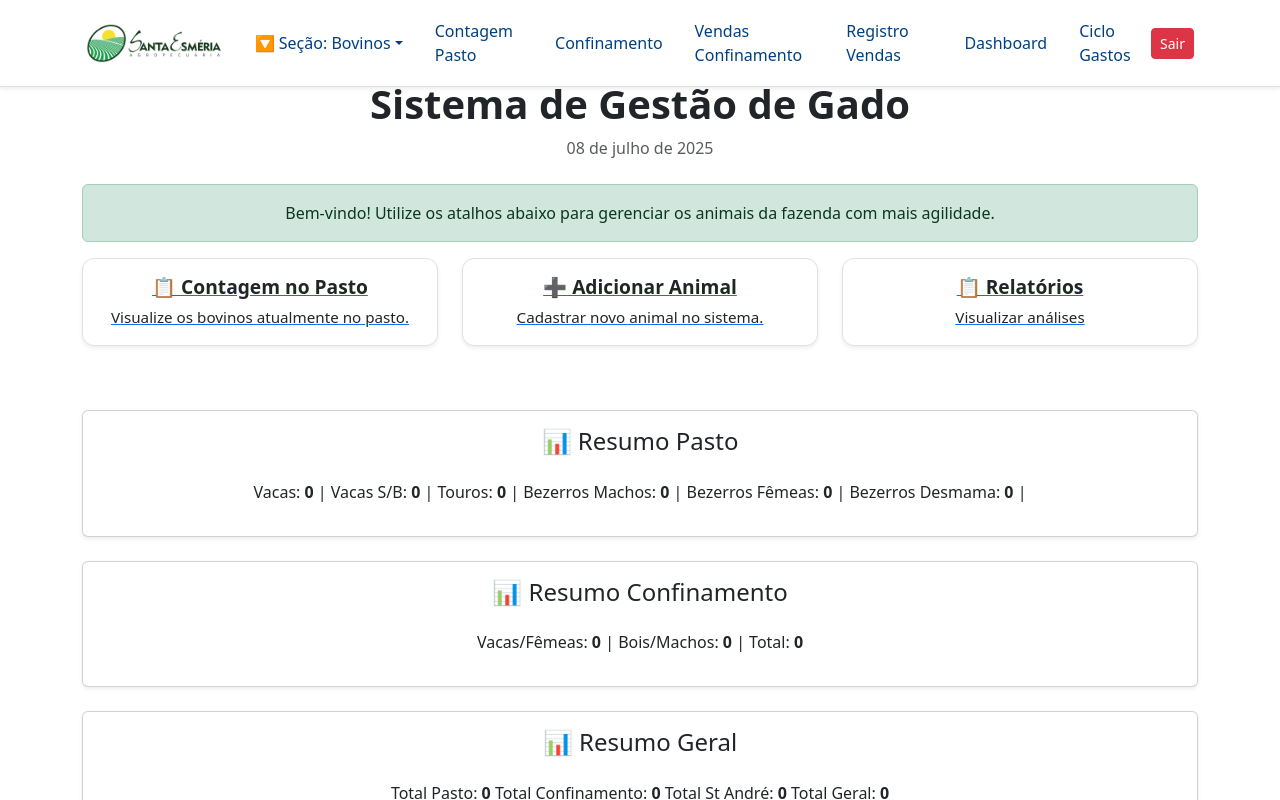
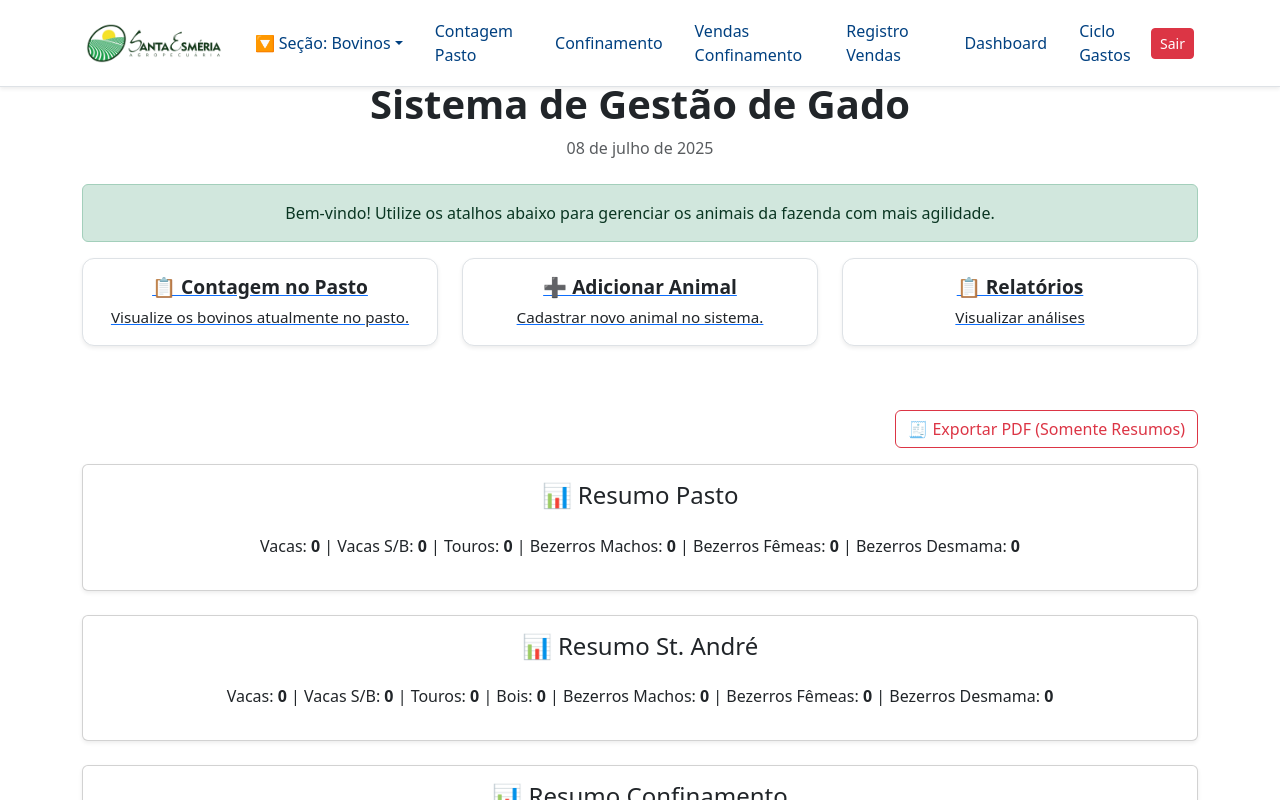
Before and after one commit to pedrofonseca1227/Projeto-Vue-Gestao, a Vue app: page /home in a window 1280 px wide. Shown: the top 800 px of the page. Built offline with nearby package versions, Linux system fonts and the light colour scheme; no server answers; the database is empty; sample sign-in values are in the browser's storage.

Commit message:
Resumo Gerais e export

```diff
--- a/src/views/Bovinos/HomePage.vue
+++ b/src/views/Bovinos/HomePage.vue
@@ -47,7 +47,14 @@
       </div>
     </div>
 
-    <!-- Resumo da Contagem -->
+    <!-- 🔹 Botão novo: PDF só dos Resumos -->
+    <div class="text-end mb-3">
+      <button class="btn btn-outline-danger" @click="exportToPDFResumos">
+        🧾 Exportar PDF (Somente Resumos)
+      </button>
+    </div>
+
+    <!-- Resumo Pasto -->
     <div class="card shadow-sm mb-4">
       <div class="card-body text-center">
         <h4 class="mb-4">📊 Resumo Pasto</h4>
@@ -57,11 +64,28 @@
           Touros: <strong>{{ resumo.touros }}</strong> |
           Bezerros Machos: <strong>{{ resumo.bezerrosMacho }}</strong> |
           Bezerros Fêmeas: <strong>{{ resumo.bezerrosFemea }}</strong> |
-          Bezerros Desmama: <strong>{{ resumo.bezerrosDesmama }}</strong> |
+          Bezerros Desmama: <strong>{{ resumo.bezerrosDesmama }}</strong>
         </p>
       </div>
     </div>
 
+    <!-- ✅ NOVO: Resumo St André (igual do Pasto + Bois) -->
+    <div class="card shadow-sm mb-4">
+      <div class="card-body text-center">
+        <h4 class="mb-4">📊 Resumo St. André</h4>
+        <p>
+          Vacas: <strong>{{ resumoStAndre.vacas }}</strong> |
+          Vacas S/B: <strong>{{ resumoStAndre.vacasSN }}</strong> |
+          Touros: <strong>{{ resumoStAndre.touros }}</strong> |
+          Bois: <strong>{{ resumoStAndre.bois }}</strong> |
+          Bezerros Machos: <strong>{{ resumoStAndre.bezerrosMacho }}</strong> |
+          Bezerros Fêmeas: <strong>{{ resumoStAndre.bezerrosFemea }}</strong> |
+          Bezerros Desmama: <strong>{{ resumoStAndre.bezerrosDesmama }}</strong>
+        </p>
+      </div>
+    </div>
+
+    <!-- Resumo Confinamento -->
     <div class="card shadow-sm mb-4">
       <div class="card-body text-center">
         <h4 class="mb-4">📊 Resumo Confinamento</h4>
@@ -73,14 +97,16 @@
       </div>
     </div>
 
+    <!-- Resumo Geral -->
     <div class="card shadow-sm mb-4">
       <div class="card-body text-center">
         <h4 class="mb-4">📊 Resumo Geral</h4>
         <p>
-            Total Pasto: <strong>{{ totalBovinos }}</strong>
-            Total Confinamento: <strong>{{ totalAnimaisConfinamento }}</strong>
-            Total St André: <strong>{{ resumoContagemStAndre }}</strong>
-            Total Geral: <strong>{{ totalBovinos + totalAnimaisConfinamento + resumoContagemStAndre }}</strong>
+          Total Pasto: <strong>{{ totalBovinos }}</strong> |
+          Total Confinamento: <strong>{{ totalAnimaisConfinamento }}</strong> |
+          Total St. André: <strong>{{ totalStAndre }}</strong> |
+          Total Geral:
+          <strong>{{ totalBovinos + totalAnimaisConfinamento + totalStAndre }}</strong>
         </p>
       </div>
     </div>
@@ -111,190 +137,279 @@
         </div>
       </div>
     </div>
+
   </div>
 </template>
 
 <script>
-import { onMounted, onUnmounted, ref, computed } from 'vue'; // Importe onUnmounted
-import { collection, onSnapshot } from 'firebase/firestore';
-import { db } from '@/firebase/firebase';
-import jsPDF from 'jspdf';
-import logoImage from '@/assets/LogoPdf.jpg';
+import { onMounted, onUnmounted, ref, computed } from 'vue'
+import { collection, onSnapshot } from 'firebase/firestore'
+import { db } from '@/firebase/firebase'
+import jsPDF from 'jspdf'
+import logoImage from '@/assets/LogoPdf.jpg'
 
 export default {
   setup() {
-        const bovinos = ref([]); // Dados do Pasto (Coleção GadoPasto)
-        const lotesConfinamento = ref([]); // Dados do Confinamento (Coleção LotesConfinamento)
+    const bovinos = ref([]) // Pasto
+    const lotesConfinamento = ref([]) // Confinamento
+    const stAndre = ref([]) // ✅ St André (lista completa)
 
-        let unsubscribePasto = null;
-        let unsubscribeConfinamento = null;
+    let unsubscribePasto = null
+    let unsubscribeConfinamento = null
+    let unsubscribeStAndre = null
 
     onMounted(() => {
-            // 1. Carregar Gado do Pasto (GadoPasto)
-            const pastoRef = collection(db, "GadoPasto");
-            unsubscribePasto = onSnapshot(pastoRef, (snapshot) => {
-                bovinos.value = snapshot.docs.map(doc => doc.data());
-            });
+      // Pasto
+      unsubscribePasto = onSnapshot(collection(db, 'GadoPasto'), (snapshot) => {
+        bovinos.value = snapshot.docs.map((doc) => doc.data())
+      })
 
-            // 2. Carregar Lotes de Confinamento (LotesConfinamento)
-            const confinamentoRef = collection(db, "LotesConfinamento");
-            unsubscribeConfinamento = onSnapshot(confinamentoRef, (snapshot) => {
-                lotesConfinamento.value = snapshot.docs.map(doc => doc.data());
-            });
-        });
+      // Confinamento
+      unsubscribeConfinamento = onSnapshot(collection(db, 'LotesConfinamento'), (snapshot) => {
+        lotesConfinamento.value = snapshot.docs.map((doc) => doc.data())
+      })
 
-        // NOVO: Adicione onUnmounted para limpar as escutas do Firebase
+      // ✅ St André
+      unsubscribeStAndre = onSnapshot(collection(db, 'GadoPastoStAndre'), (snapshot) => {
+        stAndre.value = snapshot.docs.map((doc) => doc.data())
+      })
+    })
+
     onUnmounted(() => {
-            if (unsubscribePasto) {
-                unsubscribePasto();
-            }
-            if (unsubscribeConfinamento) {
-                unsubscribeConfinamento();
-            }
-            if (unsubscribeStAndre) {
-                unsubscribeStAndre();
-            }
-        });
+      if (unsubscribePasto) unsubscribePasto()
+      if (unsubscribeConfinamento) unsubscribeConfinamento()
+      if (unsubscribeStAndre) unsubscribeStAndre()
+    })
 
-        // Computed para o resumo do Pasto (Lógica inalterada)
+    // ===== Resumo Pasto =====
     const resumo = computed(() => {
       let vacas = 0,
         vacasSN = 0,
         touros = 0,
         bezerrosMacho = 0,
         bezerrosFemea = 0,
-                bezerrosDesmama = 0;
+        bezerrosDesmama = 0
 
       bovinos.value.forEach((b) => {
-                const nome = b.nome?.toLowerCase() || '';
-                const sexo = b.sexo?.trim().toLowerCase();
+        const nome = b.nome?.toLowerCase() || ''
+        const sexo = b.sexo?.trim().toLowerCase()
 
-                if (nome.includes('vaca') && !nome.includes('s/b')) vacas++;
-                else if (nome.includes('vaca') && nome.includes('s/b')) vacasSN++;
-                else if (nome.includes('touro')) touros++;
-                else if (nome.includes('bezerro') && sexo === 'fêmea') bezerrosFemea++;
+        if (nome.includes('vaca') && !nome.includes('s/b')) vacas++
+        else if (nome.includes('vaca') && nome.includes('s/b')) vacasSN++
+        else if (nome.includes('touro')) touros++
+        else if (nome.includes('bezerro') && sexo === 'fêmea') bezerrosFemea++
 
         if (nome.includes('bezerro') && sexo === 'macho') {
-                    if (nome.includes('desmama')) bezerrosDesmama++;
-                    else bezerrosMacho++;
+          if (nome.includes('desmama')) bezerrosDesmama++
+          else bezerrosMacho++
         }
-            });
+      })
 
-            return { vacas, vacasSN, touros, bezerrosMacho, bezerrosFemea, bezerrosDesmama };
-        });
+      return { vacas, vacasSN, touros, bezerrosMacho, bezerrosFemea, bezerrosDesmama }
+    })
 
-        // Computed para o Total de Animais no Pasto
-        const totalBovinos = computed(() => bovinos.value.length);
+    const totalBovinos = computed(() => bovinos.value.length)
 
-        // Resumo de Categoria (MACHO/FEMEA) para o Confinamento (Lógica inalterada)
+    // ===== Resumo Confinamento =====
     const resumoConfinamento = computed(() => {
-            let machos = 0;
-            let femeas = 0;
+      let machos = 0
+      let femeas = 0
 
-            lotesConfinamento.value.forEach(lote => {
-                const categoria = lote.categoria?.trim().toUpperCase();
-                const quantidade = lote.quantidade || 0;
+      lotesConfinamento.value.forEach((lote) => {
+        const categoria = lote.categoria?.trim().toUpperCase()
+        const quantidade = lote.quantidade || 0
 
-                if (categoria === 'MACHO') {
-                    machos += quantidade;
-                } else if (categoria === 'FEMEA') {
-                    femeas += quantidade;
-                }
-            });
+        if (categoria === 'MACHO') machos += quantidade
+        else if (categoria === 'FEMEA') femeas += quantidade
+      })
 
-            return { machos, femeas };
-        });
+      return { machos, femeas }
+    })
 
-        // Computed para o Total de Animais no Confinamento (Lógica inalterada)
     const totalAnimaisConfinamento = computed(() =>
       lotesConfinamento.value.reduce((sum, lote) => sum + (lote.quantidade || 0), 0)
-        );
+    )
 
-        const resumoContagemStAndre = ref(0); // 🔹 Valor inicial
-        let unsubscribeStAndre = null; // 🔹 Para parar de escutar depois
+    // ===== ✅ Resumo St André (igual Pasto + Bois) =====
+    const resumoStAndre = computed(() => {
+      let vacas = 0,
+        vacasSN = 0,
+        touros = 0,
+        bois = 0,
+        bezerrosMacho = 0,
+        bezerrosFemea = 0,
+        bezerrosDesmama = 0
 
-        onMounted(() => {
-          // Escuta em tempo real a coleção GadoPastoStAndre
-          const stAndreRef = collection(db, 'GadoPastoStAndre');
-          unsubscribeStAndre = onSnapshot(stAndreRef, (snapshot) => {
-            // Atualiza o total sempre que há mudança no Firestore
-            resumoContagemStAndre.value = snapshot.size;
-          });
-        });
+      stAndre.value.forEach((b) => {
+        const nome = (b.nome || '').toLowerCase()
+        const sexo = (b.sexo || '').toLowerCase()
 
+        if (nome.includes('vaca') && !nome.includes('s/b')) {
+          vacas++
+          return
+        }
 
+        if (nome.includes('vaca') && nome.includes('s/b')) {
+          vacasSN++
+          return
+        }
+
+        if (nome.includes('touro')) {
+          touros++
+          return
+        }
+
+        if (nome.includes('bezerro')) {
+          if (sexo === 'macho') {
+            if (nome.includes('desmama')) bezerrosDesmama++
+            else bezerrosMacho++
+          } else if (sexo === 'fêmea' || sexo === 'femea') {
+            bezerrosFemea++
+          }
+          return
+        }
+
+        // ✅ Bois: macho adulto (não touro, não bezerro)
+        if (sexo === 'macho' && !nome.includes('bezerro') && !nome.includes('touro')) {
+          bois++
+          return
+        }
+      })
+
+      return { vacas, vacasSN, touros, bois, bezerrosMacho, bezerrosFemea, bezerrosDesmama }
+    })
+
+    const totalStAndre = computed(() => stAndre.value.length)
+
+    // Data
     const dataAtualFormatada = new Date().toLocaleDateString('pt-BR', {
       day: '2-digit',
       month: 'long',
       year: 'numeric'
-        });
+    })
 
-        // Lógica de exportação para PDF (mantida)
-        const exportToPDF = () => {
+    // ✅ PDF só com os resumos
+    const exportToPDFResumos = () => {
       const doc = new jsPDF();
       const marginLeft = 20;
       const pageWidth = doc.internal.pageSize.getWidth();
       const centerX = pageWidth / 2;
 
+      // 🔹 FUNÇÃO DE LIMPEZA (AQUI MESMO)
+      const limparTextoPDF = (txt = "") => {
+        return txt
+          .replace(/[^\x20-\x7EÀ-ÿ]/g, "") // remove símbolos estranhos
+          .replace(/\s+/g, " ")
+          .trim();
+      };
+
       const img = new Image();
       img.src = logoImage;
 
-            doc.addImage(img, 'JPEG', marginLeft, 10, 30, 30);
-            doc.setFontSize(20);
-            doc.setTextColor(33, 37, 41);
-            doc.text('Relatório de Contagem de Bovinos Pasto', centerX, 45, { align: 'center' });
+      doc.addImage(img, "JPEG", marginLeft, 10, 30, 30);
 
-            doc.setFontSize(12);
-            doc.setTextColor(100, 100, 100);
-            doc.text('Resumo geral da contagem de bovinos cadastrados no sistema.', marginLeft, 60, { maxWidth: 170 });
+      doc.setFontSize(18);
+      doc.text(
+        limparTextoPDF("Relatório - Resumos do Sistema"),
+        centerX,
+        25,
+        { align: "center" }
+      );
 
-            doc.setLineWidth(0.5);
-            doc.line(marginLeft, 70, pageWidth - marginLeft, 70);
+      doc.setFontSize(11);
+      doc.text(
+        limparTextoPDF(`Data: ${dataAtualFormatada}`),
+        centerX,
+        33,
+        { align: "center" }
+      );
 
-            let y = 80;
-            const r = resumo.value;
+      let y = 45;
 
-            doc.setFontSize(14);
-            doc.setTextColor(33, 37, 41);
-            doc.text('Resumo de Contagem', marginLeft, y); y += 10;
+      // 🔹 Resumo Pasto
+      doc.setFontSize(13);
+      doc.text(limparTextoPDF("Resumo Pasto"), marginLeft, y);
+      y += 8;
 
-            doc.setFontSize(12);
-            doc.setTextColor(0, 0, 0);
-            doc.text(`• Vacas: ${r.vacas}`, marginLeft, y); y += 10;
-            doc.text(`• Vacas S/B: ${r.vacasSN}`, marginLeft, y); y += 10;
-            doc.text(`• Touros: ${r.touros}`, marginLeft, y); y += 10;
-            doc.text(`• Bezerros Macho: ${r.bezerrosMacho}`, marginLeft, y); y += 10;
-            doc.text(`• Bezerros Fêmea: ${r.bezerrosFemea}`, marginLeft, y); y += 10;
-            doc.text(`• Bezerros Desmama: ${r.bezerrosDesmama}`, marginLeft, y); y += 10;
-            doc.text(`• Total: ${totalBovinos.value}`, marginLeft, y); y += 20;
+      doc.setFontSize(11);
+      doc.text(limparTextoPDF(`• Vacas: ${resumo.value.vacas}`), marginLeft, y); y += 6;
+      doc.text(limparTextoPDF(`• Vacas S/B: ${resumo.value.vacasSN}`), marginLeft, y); y += 6;
+      doc.text(limparTextoPDF(`• Touros: ${resumo.value.touros}`), marginLeft, y); y += 6;
+      doc.text(limparTextoPDF(`• Bezerros Machos: ${resumo.value.bezerrosMacho}`), marginLeft, y); y += 6;
+      doc.text(limparTextoPDF(`• Bezerros Fêmeas: ${resumo.value.bezerrosFemea}`), marginLeft, y); y += 6;
+      doc.text(limparTextoPDF(`• Bezerros Desmama: ${resumo.value.bezerrosDesmama}`), marginLeft, y); y += 6;
 
-            doc.save('Resumo_Home.pdf');
+
+      y += 6;
+
+      // 🔹 Resumo St. André (sem emoji)
+      doc.setFontSize(13);
+      doc.text(limparTextoPDF("Resumo St. Andre"), marginLeft, y);
+      y += 8;
+
+      doc.setFontSize(11);
+      doc.text(limparTextoPDF(`• Vacas: ${resumoStAndre.value.vacas}`), marginLeft, y); y += 6;
+      doc.text(limparTextoPDF(`• Bois: ${resumoStAndre.value.bois}`), marginLeft, y); y += 6;
+
+      y += 6;
+
+      // 🔹 Resumo Confinamento
+      doc.setFontSize(13);
+      doc.text(limparTextoPDF("Resumo Confinamento"), marginLeft, y);
+      y += 8;
+
+      doc.setFontSize(11);
+      doc.text(limparTextoPDF(`• Fêmeas: ${resumoConfinamento.value.femeas}`), marginLeft, y); y += 6;
+      doc.text(limparTextoPDF(`• Machos: ${resumoConfinamento.value.machos}`), marginLeft, y); y += 6;
+      doc.text(limparTextoPDF(`• Total: ${totalAnimaisConfinamento.value}`), marginLeft, y); y += 10;
+
+      // 🔹 Resumo Geral
+      doc.setFontSize(13);
+      doc.text(limparTextoPDF("Resumo Geral"), marginLeft, y);
+      y += 8;
+
+      doc.setFontSize(11);
+      doc.text(
+        limparTextoPDF(
+          `• Total Geral: ${
+            totalBovinos.value +
+            totalAnimaisConfinamento.value +
+            totalStAndre.value
+          }`
+        ),
+        marginLeft,
+        y
+      );
+
+      doc.save("Relatorio_Resumos.pdf");
     };
 
+
+    // Últimos animais Pasto (mantido)
     const ultimosAnimais = computed(() => {
       return [...bovinos.value]
         .sort((a, b) => {
-                    const dataA = new Date(a.createdAt?.seconds * 1000 || 0);
-                    const dataB = new Date(b.createdAt?.seconds * 1000 || 0);
-                    return dataB - dataA;
+          const dataA = new Date(a.createdAt?.seconds * 1000 || 0)
+          const dataB = new Date(b.createdAt?.seconds * 1000 || 0)
+          return dataB - dataA
         })
-                .slice(0, 5);
-        });
+        .slice(0, 5)
+    })
 
-        // Retorna todas as variáveis necessárias
     return {
       resumo,
       resumoConfinamento,
-            resumoContagemStAndre, // Variável correta para o resumo do confinamento
+      resumoStAndre,
       totalBovinos,
       totalAnimais: totalAnimaisConfinamento,
       totalAnimaisConfinamento,
-            exportToPDF,
+      totalStAndre,
+      exportToPDFResumos,
       dataAtualFormatada,
       ultimosAnimais
-        };
     }
-};
+  }
+}
 </script>
 
 <style scoped>
--- a/src/views/StAndre/StAndre.vue
+++ b/src/views/StAndre/StAndre.vue
@@ -45,7 +45,9 @@
       <div class="col-6 col-md-4 col-lg-2">
         <div class="card bg-primary text-white shadow-sm rounded">
           <div class="card-body p-2">
-            <h6 class="mb-1 text-uppercase" style="font-size: 0.75rem">Total</h6>
+            <h6 class="mb-1 text-uppercase" style="font-size: 0.75rem">
+              Total
+            </h6>
             <h5 class="fw-bold">{{ totalBovinos }}</h5>
           </div>
         </div>
@@ -92,102 +94,133 @@
     </div>
   </div>
 </template>
+
 <script>
-import { onMounted, ref, computed } from 'vue'
-import { collection, query, orderBy, onSnapshot } from 'firebase/firestore'
-import { db } from '@/firebase/firebase.js'
-import jsPDF from 'jspdf'
-import logoImage from '@/assets/LogoPdf.jpg'
+import { onMounted, ref, computed } from "vue";
+import { collection, query, orderBy, onSnapshot } from "firebase/firestore";
+import { db } from "@/firebase/firebase.js";
+import jsPDF from "jspdf";
+import logoImage from "@/assets/LogoPdf.jpg";
 
 export default {
   setup() {
-    const bovinos = ref([])
-    const filtro = ref({ nome: '' })
+    const bovinos = ref([]);
+    const filtro = ref({ nome: "" });
 
-    // 🔥 AQUI É O PONTO-CHAVE
     onMounted(() => {
       const q = query(
-        collection(db, 'GadoPastoStAndre'),
-        orderBy('nome')
-      )
+        collection(db, "GadoPastoStAndre"),
+        orderBy("nome")
+      );
 
       onSnapshot(q, (snapshot) => {
-        bovinos.value = snapshot.docs.map(doc => doc.data())
-      })
-    })
+        bovinos.value = snapshot.docs.map((doc) => doc.data());
+      });
+    });
 
     const bovinosFiltrados = computed(() =>
       bovinos.value.filter((b) =>
         b.nome?.toLowerCase().includes(filtro.value.nome.toLowerCase())
       )
-    )
+    );
 
+    // 🔹 CONTAGEM COMPLETA + BOIS
     const resumoContagem = computed(() => {
       let vacas = 0,
         vacasSN = 0,
         touros = 0,
+        bois = 0,
         bezerrosMacho = 0,
         bezerrosFemea = 0,
-        bezerrosDesmama = 0
+        bezerrosDesmama = 0;
 
       bovinos.value.forEach((b) => {
-        const nome = b.nome?.toLowerCase() || ''
-        const sexo = b.sexo?.trim().toLowerCase()
+        const nome = (b.nome || "").toLowerCase();
+        const sexo = (b.sexo || "").toLowerCase();
 
-        if (nome.includes('vaca') && !nome.includes('s/b')) vacas++
-        else if (nome.includes('vaca') && nome.includes('s/b')) vacasSN++
-        else if (nome.includes('touro')) touros++
-        else if (nome.includes('bezerro') && sexo === 'fêmea') bezerrosFemea++
+        if (nome.includes("vaca") && !nome.includes("s/b")) {
+          vacas++;
+          return;
+        }
 
-        if (nome.includes('bezerro') && sexo === 'macho') {
-          if (nome.includes('desmama')) bezerrosDesmama++
-          else bezerrosMacho++
+        if (nome.includes("vaca") && nome.includes("s/b")) {
+          vacasSN++;
+          return;
         }
-      })
+
+        if (nome.includes("touro")) {
+          touros++;
+          return;
+        }
+
+        if (nome.includes("bezerro")) {
+          if (sexo === "macho") {
+            if (nome.includes("desmama")) bezerrosDesmama++;
+            else bezerrosMacho++;
+          } else if (sexo === "fêmea" || sexo === "femea") {
+            bezerrosFemea++;
+          }
+          return;
+        }
+
+        // ✅ BOIS
+        if (
+          sexo === "macho" &&
+          !nome.includes("bezerro") &&
+          !nome.includes("touro")
+        ) {
+          bois++;
+          return;
+        }
+      });
 
       return {
         Vacas: vacas,
-        'Vacas S/B': vacasSN,
+        "Vacas S/B": vacasSN,
         Touros: touros,
-        'Bezerros Macho': bezerrosMacho,
-        'Bezerros Fêmea': bezerrosFemea,
-        'Bezerros Desmama': bezerrosDesmama
-      }
-    })
+        Bois: bois,
+        "Bezerros Macho": bezerrosMacho,
+        "Bezerros Fêmea": bezerrosFemea,
+        "Bezerros Desmama": bezerrosDesmama,
+      };
+    });
 
-    const totalBovinos = computed(() => bovinos.value.length)
+    const totalBovinos = computed(() => bovinos.value.length);
 
     const sexoBadgeClass = (sexo) => {
-      const s = sexo?.toLowerCase()
-      if (s === 'macho') return 'badge bg-primary'
-      if (s === 'fêmea' || s === 'femea') return 'badge bg-warning text-dark'
-      return 'badge bg-secondary'
-    }
+      const s = sexo?.toLowerCase();
+      if (s === "macho") return "badge bg-primary";
+      if (s === "fêmea" || s === "femea")
+        return "badge bg-warning text-dark";
+      return "badge bg-secondary";
+    };
 
     const exportToPDF = () => {
-      const doc = new jsPDF()
-      const marginLeft = 20
-      const pageWidth = doc.internal.pageSize.getWidth()
-      const centerX = pageWidth / 2
+      const doc = new jsPDF();
+      const marginLeft = 20;
+      const pageWidth = doc.internal.pageSize.getWidth();
+      const centerX = pageWidth / 2;
 
-      const img = new Image()
-      img.src = logoImage
+      const img = new Image();
+      img.src = logoImage;
 
-      doc.addImage(img, 'JPEG', marginLeft, 10, 30, 30)
-      doc.setFontSize(20)
-      doc.text('Relatório de Contagem – St. André', centerX, 45, { align: 'center' })
+      doc.addImage(img, "JPEG", marginLeft, 10, 30, 30);
+      doc.setFontSize(20);
+      doc.text("Relatório de Contagem – St. André", centerX, 45, {
+        align: "center",
+      });
 
-      let y = 80
-      const resumo = resumoContagem.value
+      let y = 80;
+      const resumo = resumoContagem.value;
 
       for (const chave in resumo) {
-        doc.text(`• ${chave}: ${resumo[chave]}`, marginLeft, y)
-        y += 10
+        doc.text(`• ${chave}: ${resumo[chave]}`, marginLeft, y);
+        y += 10;
       }
 
-      doc.text(`• Total: ${totalBovinos.value}`, marginLeft, y)
-      doc.save('Resumo_Gado_StAndre.pdf')
-    }
+      doc.text(`• Total: ${totalBovinos.value}`, marginLeft, y);
+      doc.save("Resumo_Gado_StAndre.pdf");
+    };
 
     return {
       filtro,
@@ -195,8 +228,8 @@ export default {
       resumoContagem,
       totalBovinos,
       exportToPDF,
-      sexoBadgeClass
-    }
-  }
-}
+      sexoBadgeClass,
+    };
+  },
+};
 </script>
```
Lines whose indentation alone changed are shown as unchanged.
